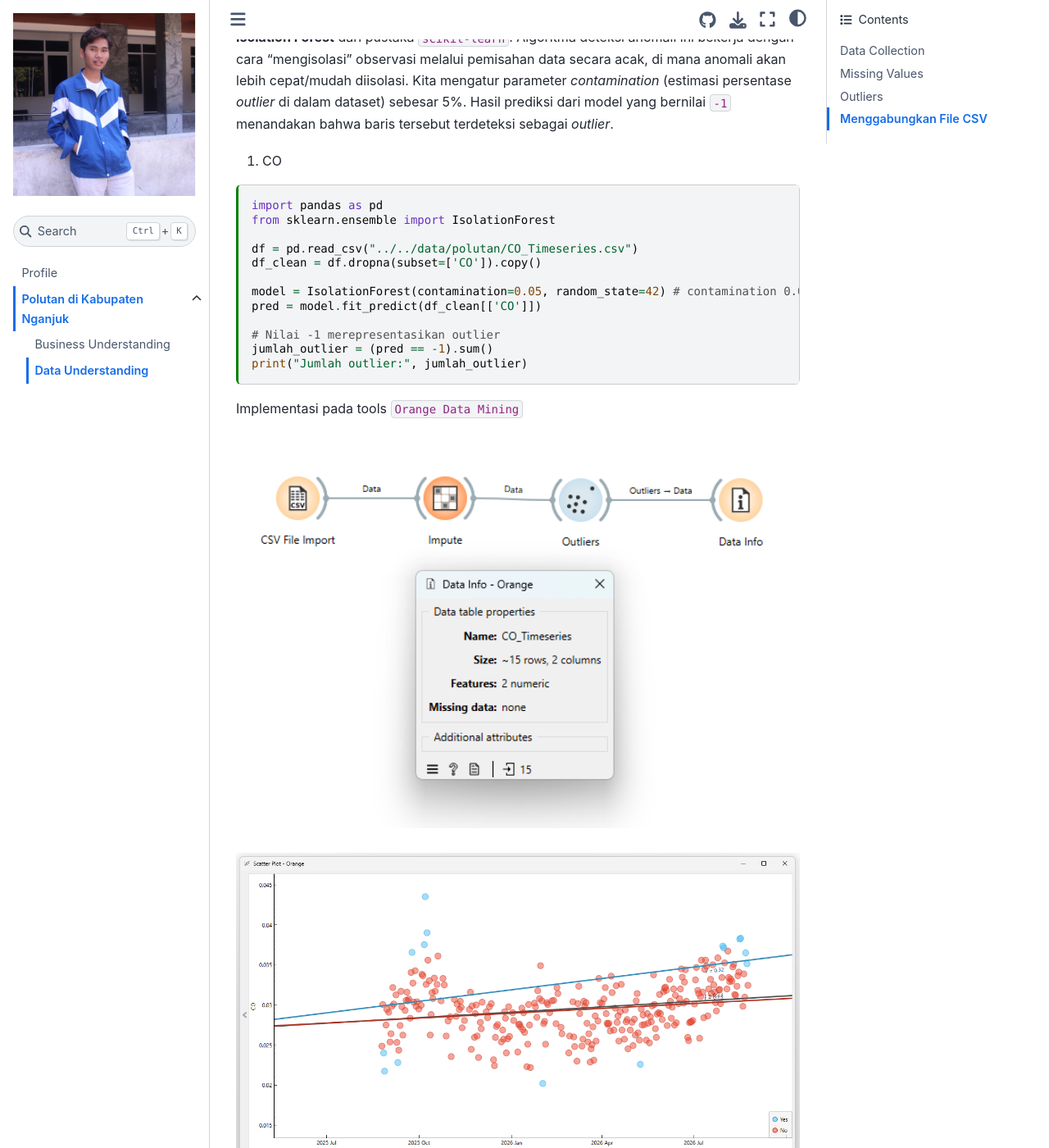
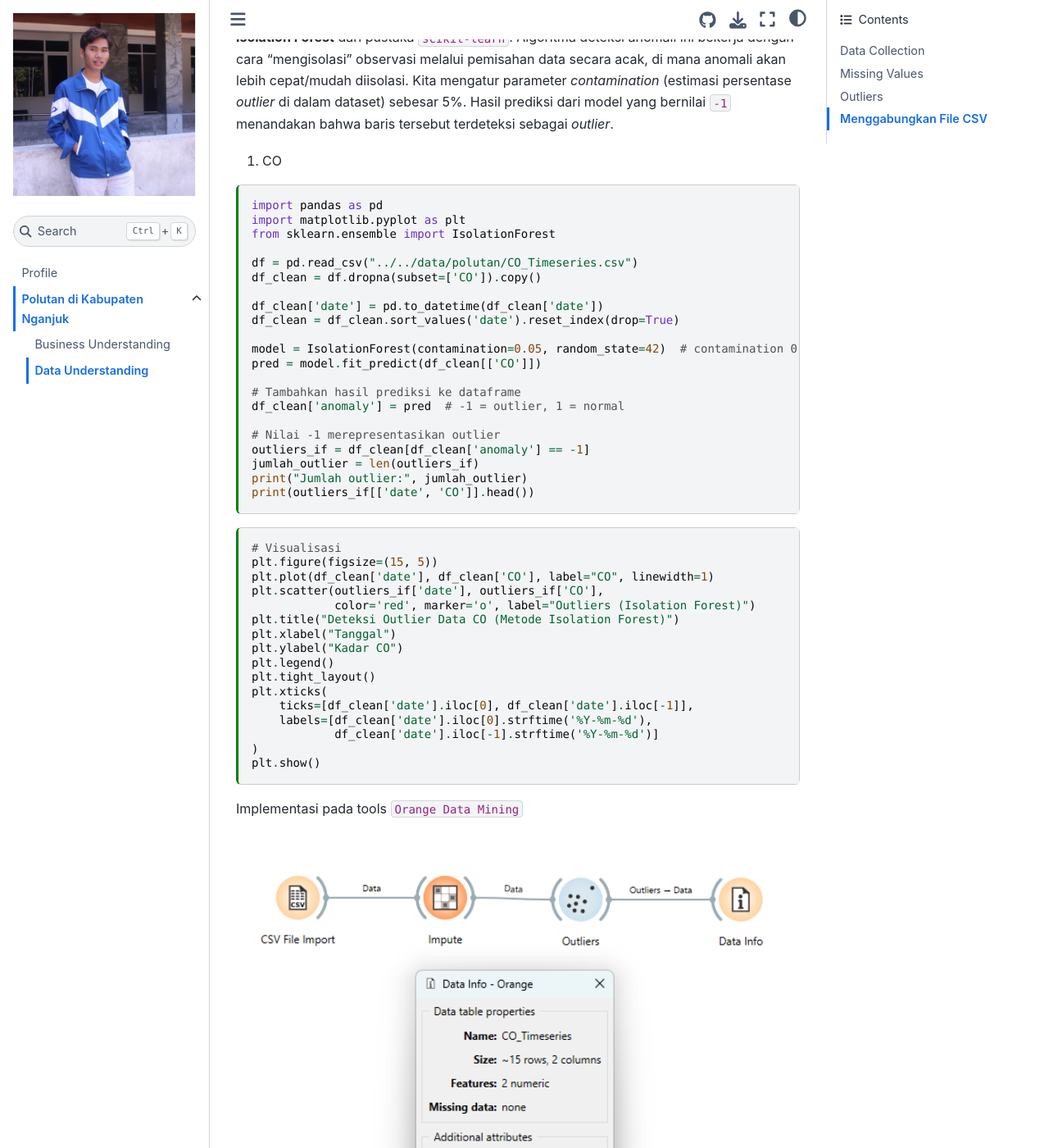
Before and after one commit to itsaalii/PSD, a Jupyter Book: the page built from views/polutan/data-understanding.md, in a window 1280 px wide and 1400 px high, scrolled down 9582 px. Shown: the whole window at 82% size. Built offline with Jupyter Book 1.0.4 settings and Sphinx 7.4.7 and the Sphinx Book theme 1.1.4, drawn with Linux system fonts in a browser that asks for light colours; some of the changed text lies outside the part shown.

Commit message:
feat: enhance outlier detection with visualizations for CO, SO₂, NO₂, and O₃ datasets

````diff
--- a/views/polutan/data-understanding.md
+++ b/views/polutan/data-understanding.md
@@ -385,19 +385,46 @@ Pada tahap _data understanding_ ini, kita mengeksplorasi _outliers_ menggunakan
 
 ```{code-cell}
 import pandas as pd
+import matplotlib.pyplot as plt
 from sklearn.ensemble import IsolationForest
 
 df = pd.read_csv("../../data/polutan/CO_Timeseries.csv")
 df_clean = df.dropna(subset=['CO']).copy()
 
-model = IsolationForest(contamination=0.05, random_state=42) # contamination 0.05 = 5%
+df_clean['date'] = pd.to_datetime(df_clean['date'])
+df_clean = df_clean.sort_values('date').reset_index(drop=True)
+
+model = IsolationForest(contamination=0.05, random_state=42)  # contamination 0.05 = 5%
 pred = model.fit_predict(df_clean[['CO']])
 
+# Tambahkan hasil prediksi ke dataframe
+df_clean['anomaly'] = pred  # -1 = outlier, 1 = normal
+
 # Nilai -1 merepresentasikan outlier
-jumlah_outlier = (pred == -1).sum()
+outliers_if = df_clean[df_clean['anomaly'] == -1]
+jumlah_outlier = len(outliers_if)
 print("Jumlah outlier:", jumlah_outlier)
+print(outliers_if[['date', 'CO']].head())
 ```
 
+```{code-cell}
+# Visualisasi
+plt.figure(figsize=(15, 5))
+plt.plot(df_clean['date'], df_clean['CO'], label="CO", linewidth=1)
+plt.scatter(outliers_if['date'], outliers_if['CO'],
+            color='red', marker='o', label="Outliers (Isolation Forest)")
+plt.title("Deteksi Outlier Data CO (Metode Isolation Forest)")
+plt.xlabel("Tanggal")
+plt.ylabel("Kadar CO")
+plt.legend()
+plt.tight_layout()
+plt.xticks(
+    ticks=[df_clean['date'].iloc[0], df_clean['date'].iloc[-1]],
+    labels=[df_clean['date'].iloc[0].strftime('%Y-%m-%d'),
+            df_clean['date'].iloc[-1].strftime('%Y-%m-%d')]
+)
+plt.show()
+```
 Implementasi pada tools `Orange Data Mining`
 
 ```{image} ../../img/polutan/co_outliers.png
@@ -413,6 +440,7 @@ Implementasi pada tools `Orange Data Mining`
 :align: center
 ```
 
+
 2. SO₂
 
 ```{code-cell}
@@ -422,12 +450,39 @@ from sklearn.ensemble import IsolationForest
 df = pd.read_csv("../../data/polutan/SO2_Timeseries.csv")
 df_clean = df.dropna(subset=['SO2']).copy()
 
-model = IsolationForest(contamination=0.05, random_state=42) # contamination 0.05 = 5%
+df_clean['date'] = pd.to_datetime(df_clean['date'])
+df_clean = df_clean.sort_values('date').reset_index(drop=True)
+
+model = IsolationForest(contamination=0.05, random_state=42)  # contamination 0.05 = 5%
 pred = model.fit_predict(df_clean[['SO2']])
 
+# Tambahkan hasil prediksi ke dataframe
+df_clean['anomaly'] = pred  # -1 = outlier, 1 = normal
+
 # Nilai -1 merepresentasikan outlier
-jumlah_outlier = (pred == -1).sum()
+outliers_if = df_clean[df_clean['anomaly'] == -1]
+jumlah_outlier = len(outliers_if)
 print("Jumlah outlier:", jumlah_outlier)
+print(outliers_if[['date', 'SO2']].head())
+```
+
+```{code-cell}
+# Visualisasi
+plt.figure(figsize=(15, 5))
+plt.plot(df_clean['date'], df_clean['SO2'], label="SO2", linewidth=1)
+plt.scatter(outliers_if['date'], outliers_if['SO2'],
+            color='red', marker='o', label="Outliers (Isolation Forest)")
+plt.title("Deteksi Outlier Data SO2 (Metode Isolation Forest)")
+plt.xlabel("Tanggal")
+plt.ylabel("Kadar SO2")
+plt.legend()
+plt.tight_layout()
+plt.xticks(
+    ticks=[df_clean['date'].iloc[0], df_clean['date'].iloc[-1]],
+    labels=[df_clean['date'].iloc[0].strftime('%Y-%m-%d'),
+            df_clean['date'].iloc[-1].strftime('%Y-%m-%d')]
+)
+plt.show()
 ```
 
 Implementasi pada tools `Orange Data Mining`
@@ -453,13 +508,39 @@ from sklearn.ensemble import IsolationForest
 
 df = pd.read_csv("../../data/polutan/NO2_Timeseries.csv")
 df_clean = df.dropna(subset=['NO2']).copy()
+df_clean['date'] = pd.to_datetime(df_clean['date'])
+df_clean = df_clean.sort_values('date').reset_index(drop=True)
 
-model = IsolationForest(contamination=0.05, random_state=42) # contamination 0.05 = 5%
+model = IsolationForest(contamination=0.05, random_state=42)  # contamination 0.05 = 5%
 pred = model.fit_predict(df_clean[['NO2']])
 
+# Tambahkan hasil prediksi ke dataframe
+df_clean['anomaly'] = pred  # -1 = outlier, 1 = normal
+
 # Nilai -1 merepresentasikan outlier
-jumlah_outlier = (pred == -1).sum()
+outliers_if = df_clean[df_clean['anomaly'] == -1]
+jumlah_outlier = len(outliers_if)
 print("Jumlah outlier:", jumlah_outlier)
+print(outliers_if[['date', 'NO2']].head())
+```
+
+```{code-cell}
+# Visualisasi
+plt.figure(figsize=(15, 5))
+plt.plot(df_clean['date'], df_clean['NO2'], label="NO2", linewidth=1)
+plt.scatter(outliers_if['date'], outliers_if['NO2'],
+            color='red', marker='o', label="Outliers (Isolation Forest)")
+plt.title("Deteksi Outlier Data NO2 (Metode Isolation Forest)")
+plt.xlabel("Tanggal")
+plt.ylabel("Kadar NO2")
+plt.legend()
+plt.tight_layout()
+plt.xticks(
+    ticks=[df_clean['date'].iloc[0], df_clean['date'].iloc[-1]],
+    labels=[df_clean['date'].iloc[0].strftime('%Y-%m-%d'),
+            df_clean['date'].iloc[-1].strftime('%Y-%m-%d')]
+)
+plt.show()
 ```
 
 Implementasi pada tools `Orange Data Mining`
@@ -485,12 +566,39 @@ from sklearn.ensemble import IsolationForest
 df = pd.read_csv("../../data/polutan/O3_Timeseries.csv")
 df_clean = df.dropna(subset=['O3']).copy()
 
-model = IsolationForest(contamination=0.05, random_state=42) # contamination 0.05 = 5%
+df_clean['date'] = pd.to_datetime(df_clean['date'])
+df_clean = df_clean.sort_values('date').reset_index(drop=True)
+
+model = IsolationForest(contamination=0.05, random_state=42)  # contamination 0.05 = 5%
 pred = model.fit_predict(df_clean[['O3']])
 
+# Tambahkan hasil prediksi ke dataframe
+df_clean['anomaly'] = pred  # -1 = outlier, 1 = normal
+
 # Nilai -1 merepresentasikan outlier
-jumlah_outlier = (pred == -1).sum()
+outliers_if = df_clean[df_clean['anomaly'] == -1]
+jumlah_outlier = len(outliers_if)
 print("Jumlah outlier:", jumlah_outlier)
+print(outliers_if[['date', 'O3']].head())
+```
+
+```{code-cell}
+# Visualisasi
+plt.figure(figsize=(15, 5))
+plt.plot(df_clean['date'], df_clean['O3'], label="O3", linewidth=1)
+plt.scatter(outliers_if['date'], outliers_if['O3'],
+            color='red', marker='o', label="Outliers (Isolation Forest)")
+plt.title("Deteksi Outlier Data O3 (Metode Isolation Forest)")
+plt.xlabel("Tanggal")
+plt.ylabel("Kadar O3")
+plt.legend()
+plt.tight_layout()
+plt.xticks(
+    ticks=[df_clean['date'].iloc[0], df_clean['date'].iloc[-1]],
+    labels=[df_clean['date'].iloc[0].strftime('%Y-%m-%d'),
+            df_clean['date'].iloc[-1].strftime('%Y-%m-%d')]
+)
+plt.show()
 ```
 
 Implementasi pada tools `Orange Data Mining`
````
